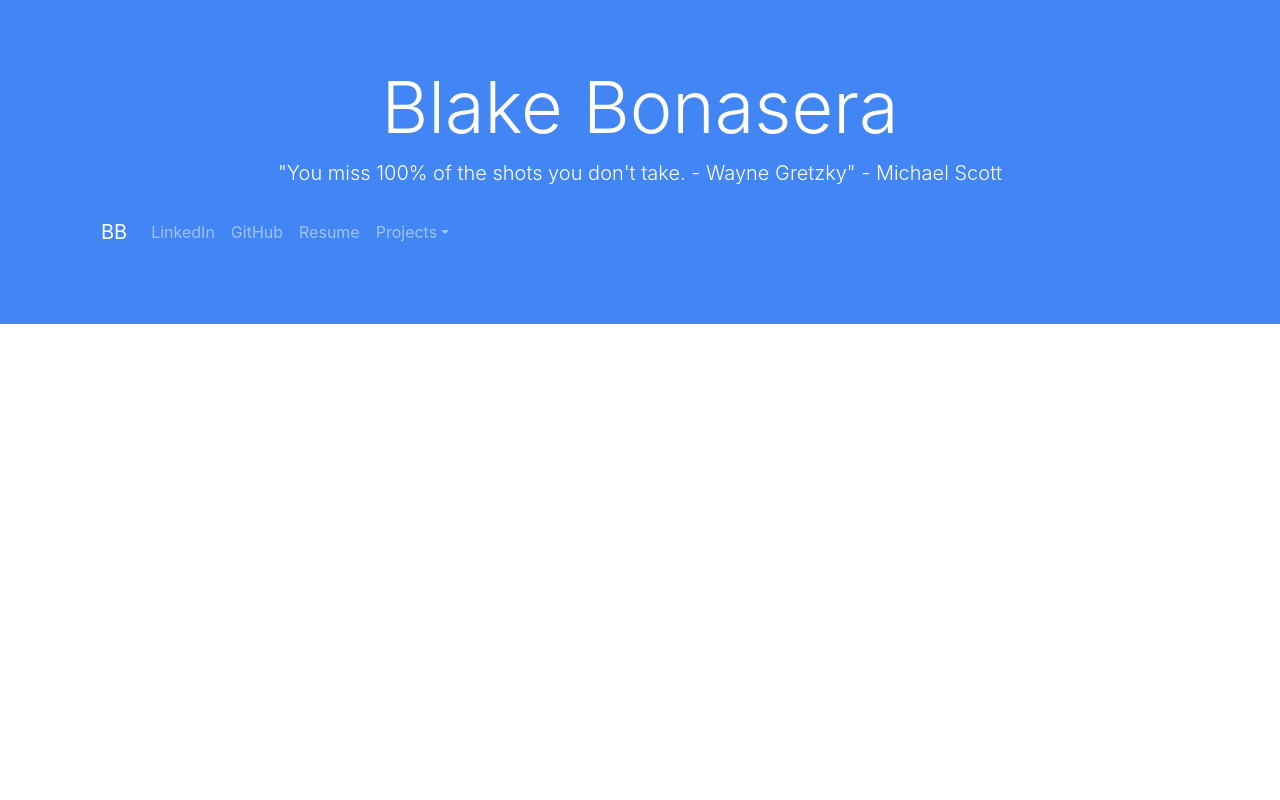
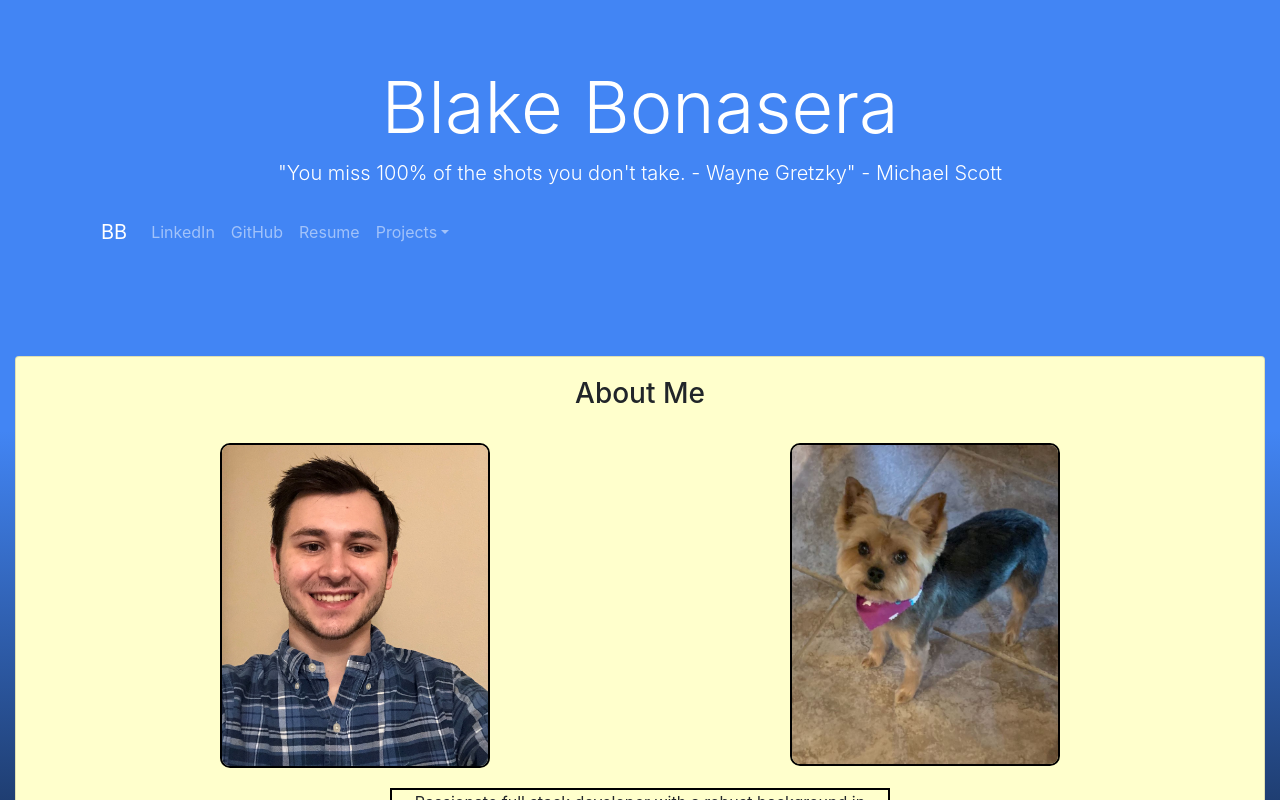
Before and after one commit to blakebonasera/blakebonasera.github.io, a React (Create React App) app: page / in a window 1280 px wide. Shown: the top 800 px of the page. Built offline with nearby package versions, Linux system fonts and the light colour scheme.

Commit message:
resume page added

```diff
--- a/src/App.css
+++ b/src/App.css
@@ -7,3 +7,7 @@
 .menu{
   background-color: rgba(66,133,244,1);
 }
+
+.card{
+  background-color: "#ffffcc"
+}
--- a/src/App.js
+++ b/src/App.js
@@ -1,6 +1,7 @@
 import React from 'react';
 import Jumbo from './views/Jumbotron';
 import AboutMe from './views/AboutMe';
+import Resume from './views/Resume';
 import { Router } from '@reach/router';
 import './App.css';
 
@@ -9,7 +10,8 @@ function App() {
     <div className='App'>
     <Jumbo />
     <Router>
-    <AboutMe path='/home' />
+    <AboutMe path='/' />
+    <Resume path='/resume' />
     </Router>
     </div>
   );
--- a/src/components/NavBar.js
+++ b/src/components/NavBar.js
@@ -28,7 +28,7 @@ const Navigation = (props) => {
             <Row>
                 <Col sm="12" md={{ size: 6, offset: 0 }}>
                     <Navbar fluid color="mute" dark expand="md">
-                        <NavbarBrand href="/home">BB</NavbarBrand>
+                        <NavbarBrand href="/">BB</NavbarBrand>
                         <NavbarToggler onClick={toggle} />
                         <Collapse isOpen={isOpen} navbar>
                             <Nav className="mr-auto" navbar>
--- a/src/views/AboutMe.js
+++ b/src/views/AboutMe.js
@@ -14,7 +14,7 @@ import Nala from "../Nala.JPG";
 const AboutMe = (props) => {
     return (
         <Container fluid>
-            <Card style={{ backgroundColor: "#ffffcc" }}>
+            <Card className='card' style={{ backgroundColor: "#ffffcc" }}>
                 <CardBody>
                     <CardTitle tag="h3">About Me</CardTitle>
                 </CardBody>
--- /dev/null
+++ b/src/views/Resume.js
@@ -0,0 +1,42 @@
+import React from "react";
+import '../App.css';
+
+import ResumePic from "../resume.JPG";
+import { Link } from "@reach/router";
+import {
+    Card,
+    CardImg,
+    CardText,
+    CardBody,
+    Button,
+    Container,
+    Row,
+    Col,
+} from "reactstrap";
+
+const Resume = (props) => {
+    return (
+        <Container>
+            <Row>
+                <Col xs="12">
+
+                        <CardImg
+                            top
+                            style={{
+                                width: "100%",
+                                border: "2px black solid",
+                                borderRadius: "5px",
+                                margin: '0px auto'
+                            }}
+                            src={ResumePic}
+                            alt="Card image cap"
+                        />
+
+
+                </Col>
+            </Row>
+        </Container>
+    );
+};
+
+export default Resume;
```
Also changed, not shown: src/resume.JPG (added).
